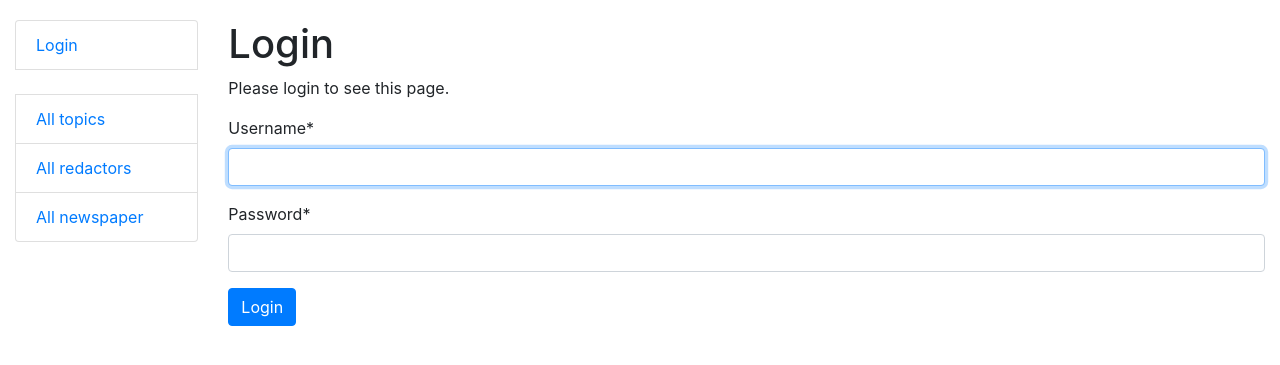
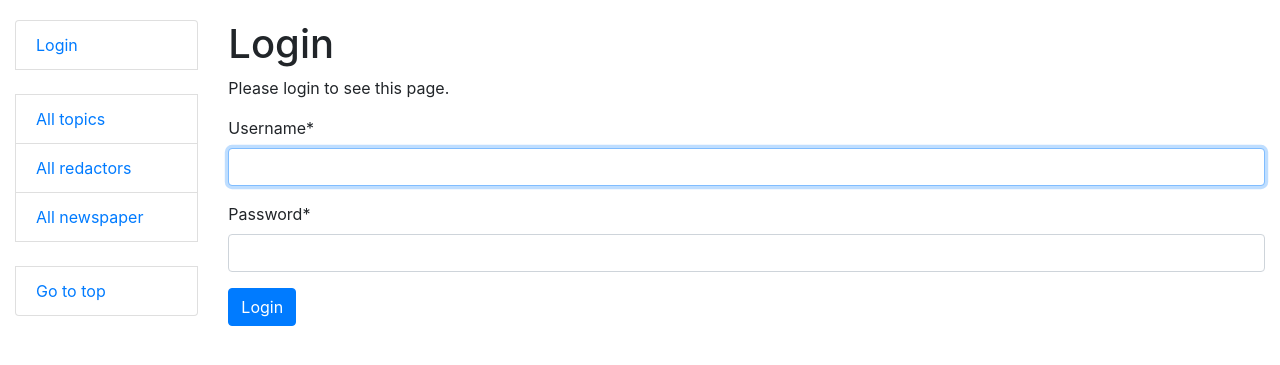
Before and after one commit to 3lobites/first-step-newspaper-agency, a Django app: page /accounts/login/?next=/ in a window 1280 px wide. Shown: the top 365 px of the page. Run offline with Django 4.2, Linux system fonts and the light colour scheme; some libraries are stand-ins or nearby versions.

Commit message:
add litle fixed, in sidebar go to index

```diff
--- a/newspaper_agency/models.py
+++ b/newspaper_agency/models.py
@@ -39,6 +39,5 @@ class Newspaper(models.Model):
     class Meta:
         ordering = ("id", )
 
-
     def __str_(self):
         return f"{self.title} ({self.topic}, redactor: {self.publishers}, publication date - {self.published_date})"
--- a/templates/includes/sidebar.html
+++ b/templates/includes/sidebar.html
@@ -10,5 +10,6 @@
   <li class="list-group-item"><a href="{% url 'newspaper_agency:topic-list' %}">All topics</a></li>
   <li class="list-group-item"><a href="{% url 'newspaper_agency:redactor-list' %}">All redactors</a></li>
   <li class="list-group-item"><a href="{% url 'newspaper_agency:newspaper-list' %}">All newspaper</a></li>
-
+  <br>
+  <li class="list-group-item"><a href="{% url 'newspaper_agency:index' %}">Go to top</a></li>
 </ul>
```
